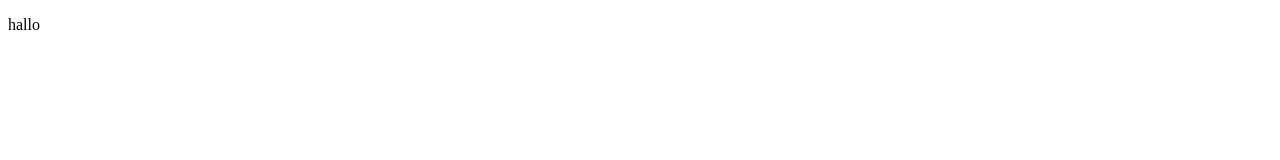
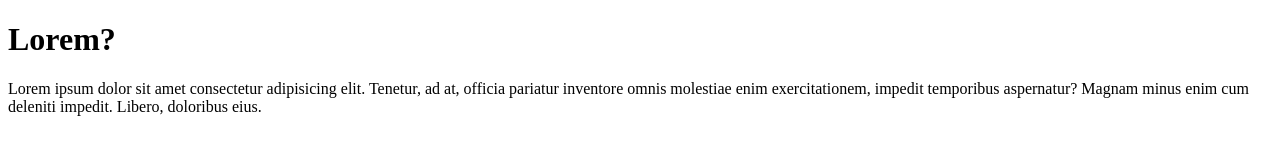
Before and after one commit to mr-funtor/teach-git-2, a plain HTML site: page index.html in a window 1280 px wide. Drawn offline with Linux system fonts and the light colour scheme.

Commit message:
text changed

```diff
--- a/index.html
+++ b/index.html
@@ -1,11 +1,17 @@
 <!DOCTYPE html>
 <html lang="en">
-<head>
-    <meta charset="UTF-8">
-    <meta name="viewport" content="width=device-width, initial-scale=1.0">
+  <head>
+    <meta charset="UTF-8" />
+    <meta name="viewport" content="width=device-width, initial-scale=1.0" />
     <title>Document</title>
-</head>
-<body>
-    <p>hallo</p>
-</body>
+  </head>
+  <body>
+    <h1>Lorem?</h1>
+    <p>
+      Lorem ipsum dolor sit amet consectetur adipisicing elit. Tenetur, ad at,
+      officia pariatur inventore omnis molestiae enim exercitationem, impedit
+      temporibus aspernatur? Magnam minus enim cum deleniti impedit. Libero,
+      doloribus eius.
+    </p>
+  </body>
 </html>
```
